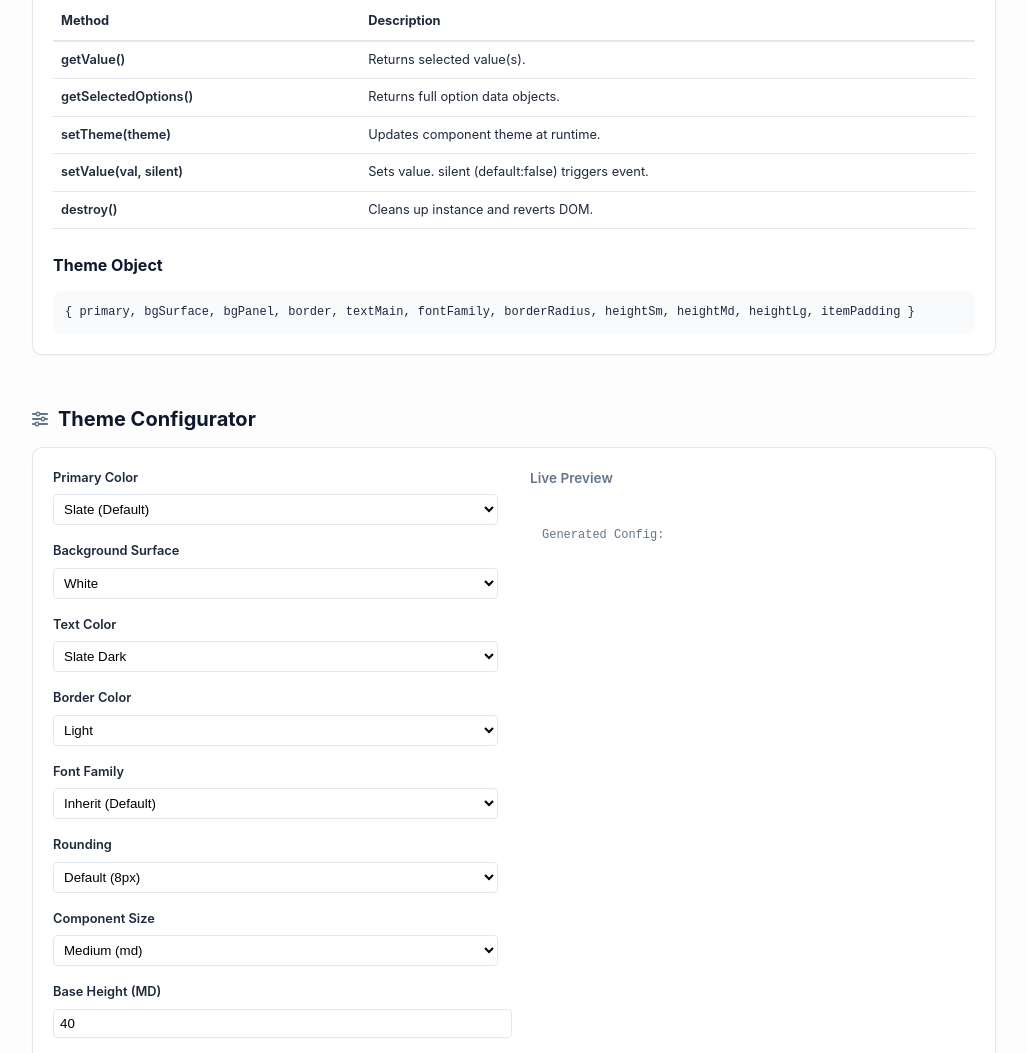
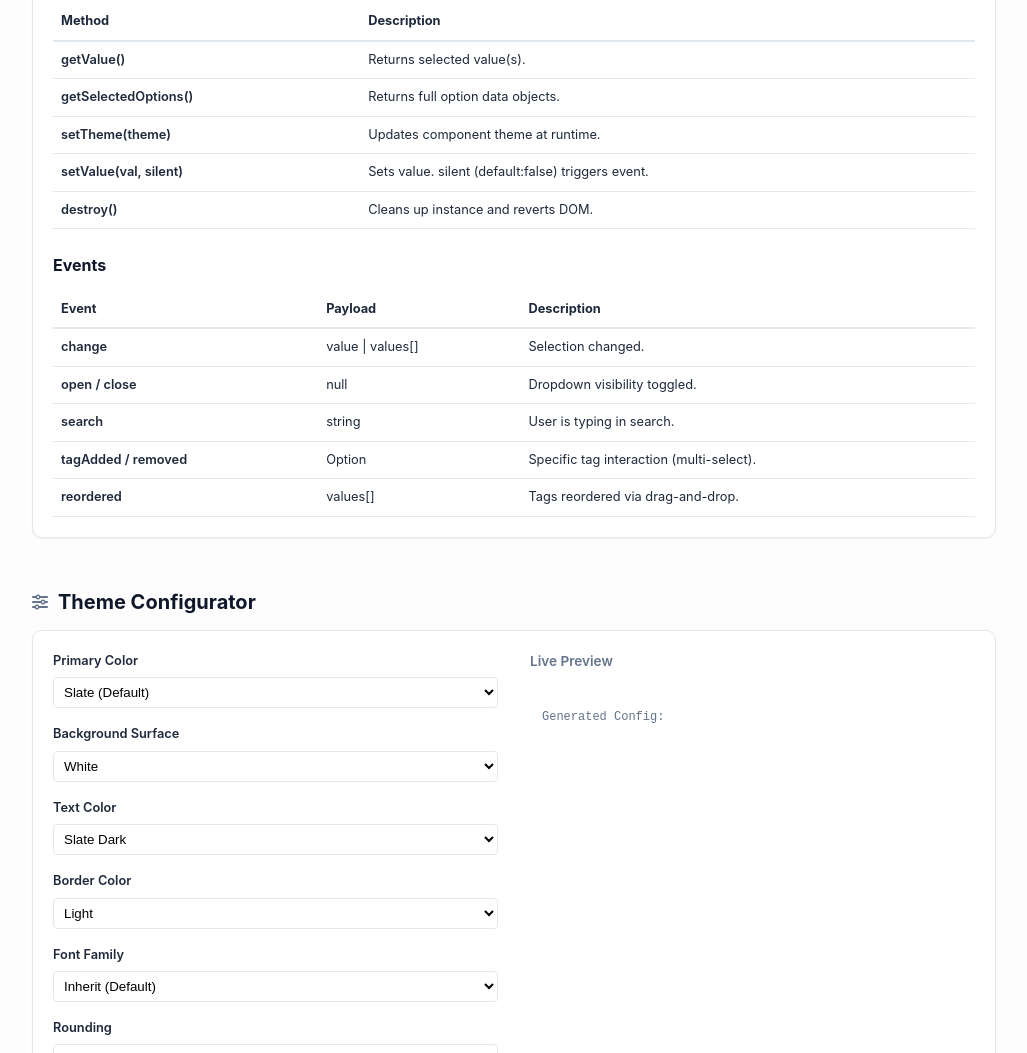
Before and after one commit to Thekster/ThekSelect, a website built with Vite: page showcase/index.html in a window 1280 px wide. Shown: the part 2772-3825 px from the top of the page, without its empty margins (236-1263 px from the left). Built offline with nearby package versions, Linux system fonts and the light colour scheme.

Commit message:
feat: add event documentation for ThekSelect component

```diff
--- a/showcase/index.html
+++ b/showcase/index.html
@@ -383,9 +383,44 @@ ThekSelect.init('#el', { size: 'sm', multiple: true });</pre>
                         </table>
                     </div>
 
-                    <h3 style="font-size: 1rem; margin-bottom: 12px; color: var(--brand-color);">Theme Object</h3>
-                    <div style="background: var(--sidebar-bg); padding: 12px; border-radius: 8px; font-family: monospace; font-size: 0.75rem;">
-                        { primary, bgSurface, bgPanel, border, textMain, fontFamily, borderRadius, heightSm, heightMd, heightLg, itemPadding }
+                    <h3 style="font-size: 1rem; margin-bottom: 12px; color: var(--brand-color);">Events</h3>
+                    <div style="overflow-x: auto;">
+                        <table style="width: 100%; border-collapse: collapse; font-size: 0.8rem; text-align: left;">
+                            <thead>
+                                <tr style="border-bottom: 2px solid var(--border-color);">
+                                    <th style="padding: 8px;">Event</th>
+                                    <th style="padding: 8px;">Payload</th>
+                                    <th style="padding: 8px;">Description</th>
+                                </tr>
+                            </thead>
+                            <tbody>
+                                <tr style="border-bottom: 1px solid var(--border-color);">
+                                    <td style="padding: 8px; font-weight: 600;">change</td>
+                                    <td style="padding: 8px;">value | values[]</td>
+                                    <td style="padding: 8px;">Selection changed.</td>
+                                </tr>
+                                <tr style="border-bottom: 1px solid var(--border-color);">
+                                    <td style="padding: 8px; font-weight: 600;">open / close</td>
+                                    <td style="padding: 8px;">null</td>
+                                    <td style="padding: 8px;">Dropdown visibility toggled.</td>
+                                </tr>
+                                <tr style="border-bottom: 1px solid var(--border-color);">
+                                    <td style="padding: 8px; font-weight: 600;">search</td>
+                                    <td style="padding: 8px;">string</td>
+                                    <td style="padding: 8px;">User is typing in search.</td>
+                                </tr>
+                                <tr style="border-bottom: 1px solid var(--border-color);">
+                                    <td style="padding: 8px; font-weight: 600;">tagAdded / removed</td>
+                                    <td style="padding: 8px;">Option</td>
+                                    <td style="padding: 8px;">Specific tag interaction (multi-select).</td>
+                                </tr>
+                                <tr style="border-bottom: 1px solid var(--border-color);">
+                                    <td style="padding: 8px; font-weight: 600;">reordered</td>
+                                    <td style="padding: 8px;">values[]</td>
+                                    <td style="padding: 8px;">Tags reordered via drag-and-drop.</td>
+                                </tr>
+                            </tbody>
+                        </table>
                     </div>
                 </div>
             </div>
```
